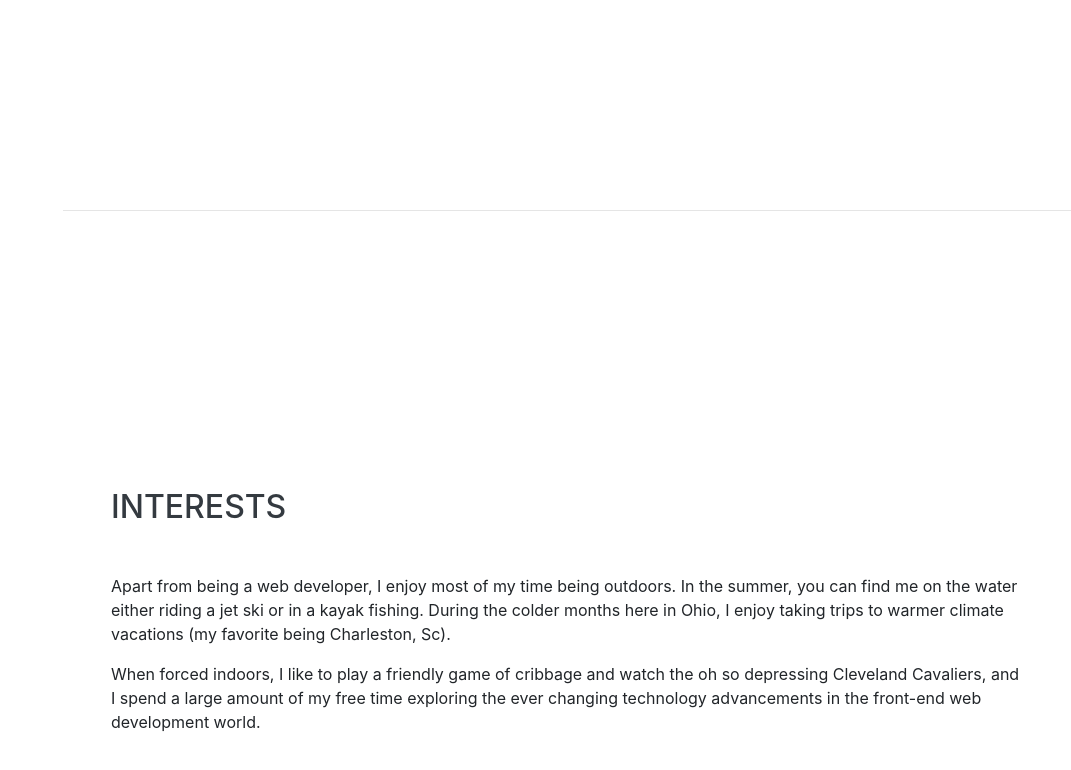
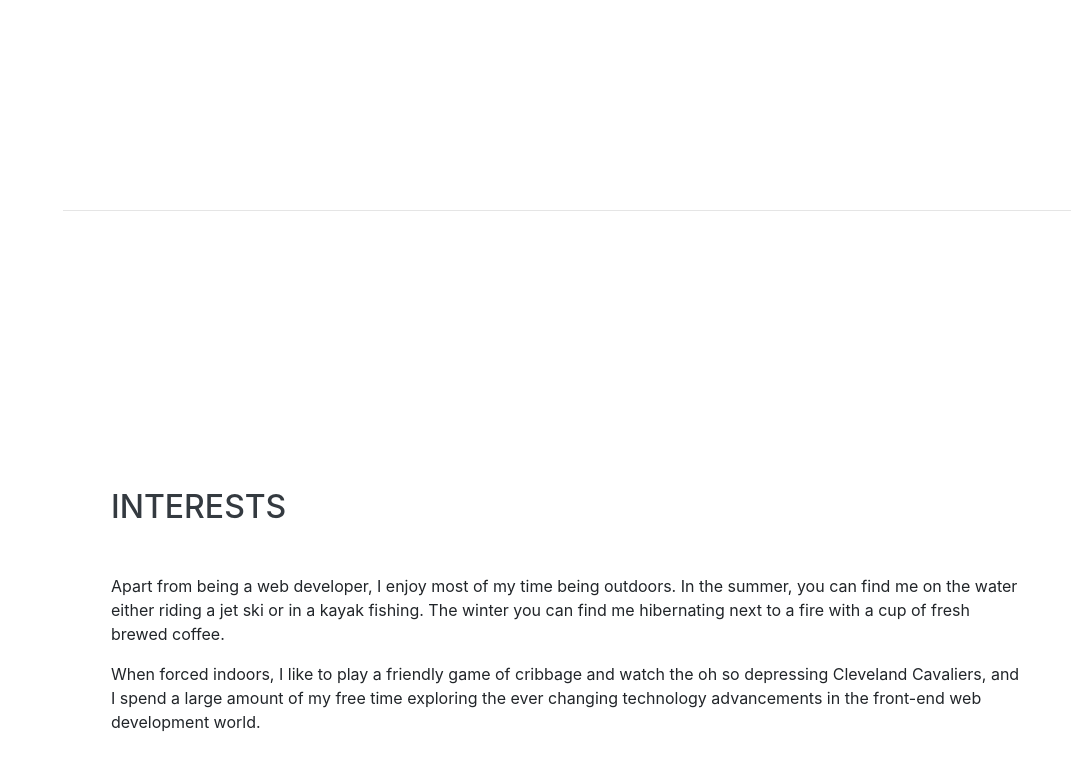
Before and after one commit to kylejclarke1/kylejclarke1.github.io, a website with bundled scripts: page index.html in a window 1280 px wide. Shown: the part 3160-3930 px from the top of the page, without its empty margins (209-1280 px from the left). Built offline with nearby package versions, Linux system fonts and the light colour scheme; a web font is replaced by a local one.

Commit message:
changing interest
getting rid of the charleston ref

```diff
--- a/index.html
+++ b/index.html
@@ -235,7 +235,7 @@
     <section class="resume-section p-3 p-lg-5 d-flex align-items-center" id="interests">
       <div class="w-100">
         <h2 class="mb-5">Interests</h2>
-        <p>Apart from being a web developer, I enjoy most of my time being outdoors. In the summer, you can find me on the water either riding a jet ski or in a kayak fishing. During the colder months here in Ohio, I enjoy taking trips to warmer climate vacations (my favorite being Charleston, Sc).</p>
+        <p>Apart from being a web developer, I enjoy most of my time being outdoors. In the summer, you can find me on the water either riding a jet ski or in a kayak fishing. The winter you can find me hibernating next to a fire with a cup of fresh brewed coffee.</p>
         <p class="mb-0">When forced indoors, I like to play a friendly game of cribbage and watch the oh so depressing Cleveland Cavaliers, and I spend a large amount of my free time exploring the ever changing technology advancements in the front-end web development world.</p>
       </div>
     </section>
```
